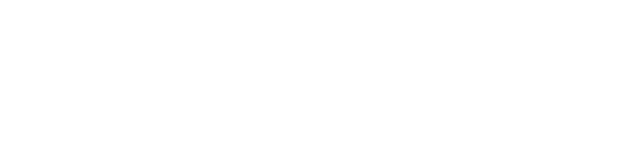
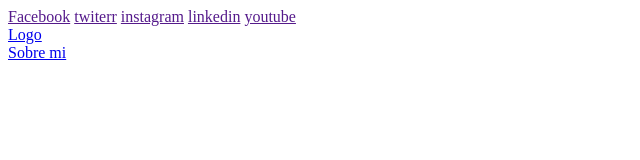
Before and after one commit to Marcos0204/blog, a plain HTML site: page index.html in a window 1280 px wide. Shown: the whole page, without its empty margins (0-640 px from the left). Drawn offline with Linux system fonts and the light colour scheme.

Commit message:
header-structure

```diff
--- a/index.html
+++ b/index.html
@@ -4,9 +4,28 @@
     <meta charset="UTF-8">
     <meta http-equiv="X-UA-Compatible" content="IE=edge">
     <meta name="viewport" content="width=device-width, initial-scale=1.0">
-    <title>Document</title>
+    <title>Mi blog</title>
+    <link rel="stylesheet" href="css/main.css">
 </head>
 <body>
-
+    <header>
+        <section>
+            <div>
+                <a href="">Facebook</a>
+                <a href="">twiterr</a>
+                <a href="">instagram</a>
+                <a href="">linkedin</a>
+                <a href="">youtube</a>
+            </div>
+        </section>
+        <nav>
+            <section>
+                <a href=" "> Logo</a>
+            </section>
+            <section>
+                <a href="Perfil.htm">Sobre mi</a>
+            </section>
+        </nav>
+    </header>
 </body>
 </html>
```
